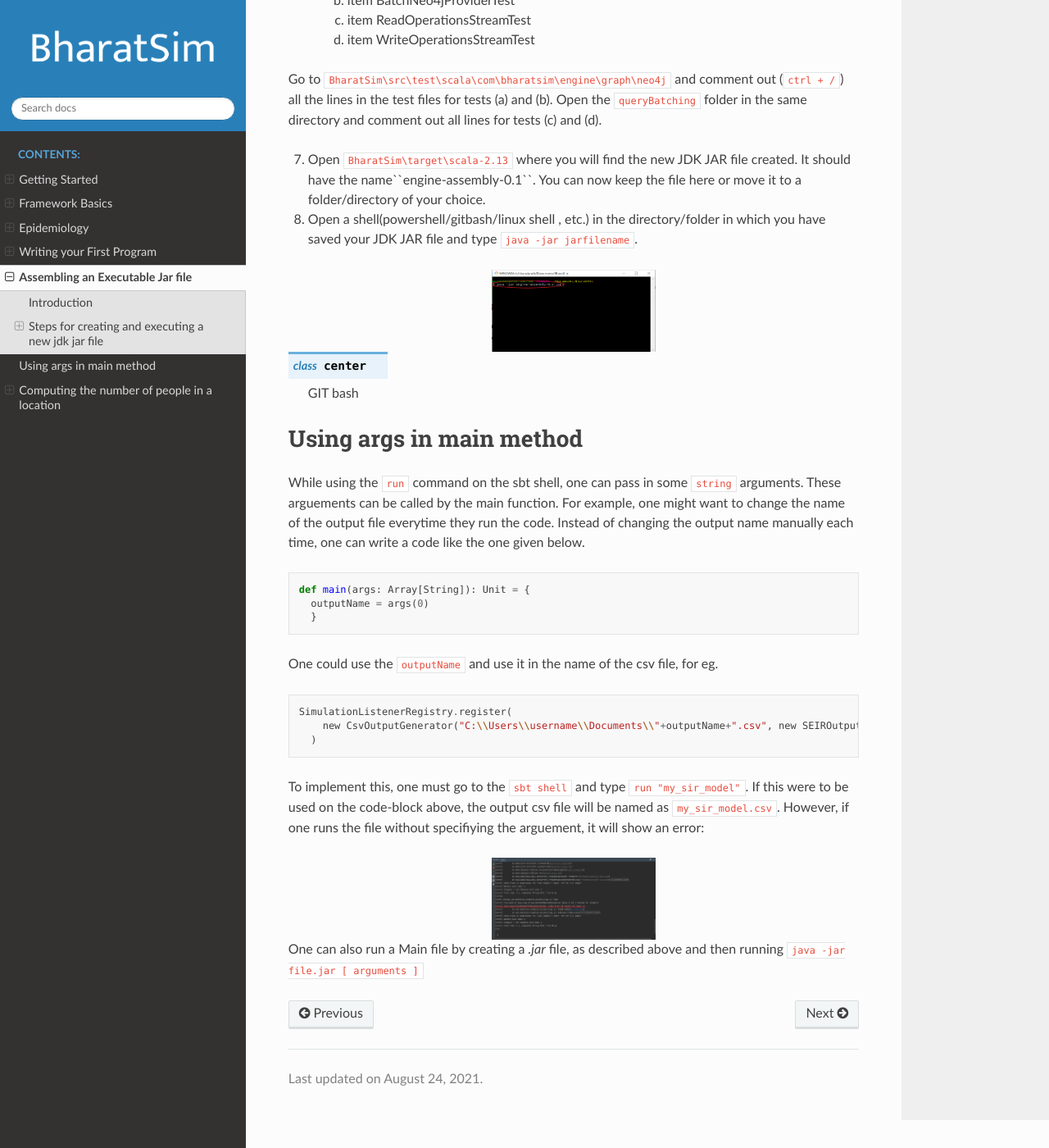
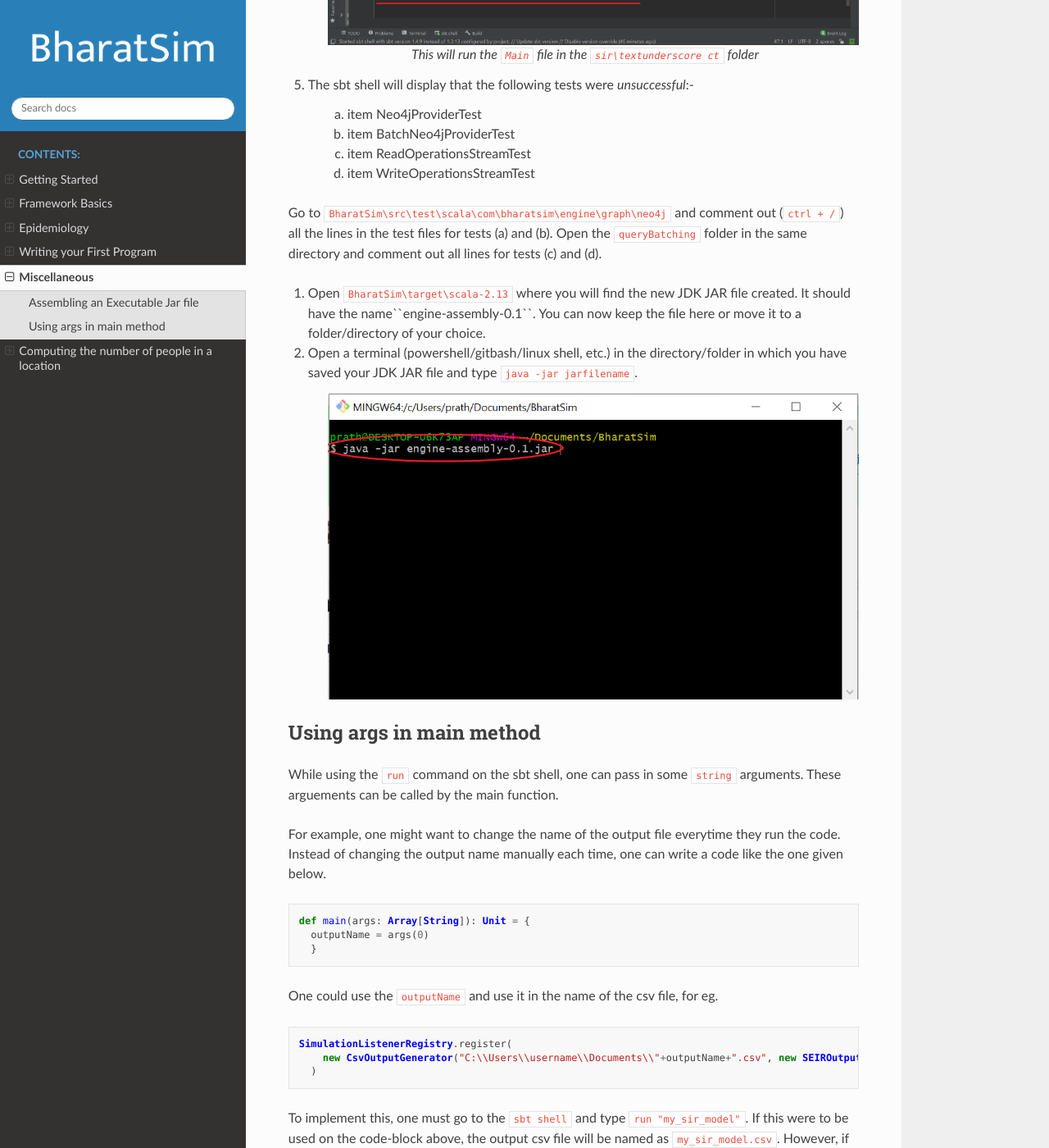
Before and after one commit to aleena-jose/bharatsim-tutorial, a Sphinx documentation site: the page built from source/miscellaneous.rst, in a window 1280 px wide and 1400 px high, scrolled down 933 px. Shown: the whole window at 82% size. Built offline with Sphinx 7.4.7 and the Read the Docs theme 2.0.0, drawn with Linux system fonts in a browser that asks for light colours; some of the changed text lies outside the part shown.

Commit message:
Refactor Miscellaneous

```diff
--- a/source/miscellaneous.rst
+++ b/source/miscellaneous.rst
@@ -1,66 +1,54 @@
+Miscellaneous
+=============
+
 Assembling an Executable Jar file
-===================================
+---------------------------------
 
-Introduction
-------------
-
-This page highlights how you can make a ``jar`` file from any of the models that you create. A ``jar`` file is an executable java file that can be used to run your code
-
-Steps for creating and executing a new jdk jar file
-----------------------------------------------------
+A ``jar`` file is an executable java file that can be used to run your code.
 
 1.  Go to the sbt shell in IntelliJ, and type ``assembly``
 
-.. figure:: _static/images/jar-doc-1.png
-    :width: 200px
-    :align: center
-    :height: 100px
-    :alt: alternate text
-    :figclass: align-center
+    .. figure:: _static/images/jar-doc-1.png
+        :align: center
 
-    sbt shell
+        sbt shell
 
 2. The shell will display all the ``Main.scala`` files which are present in your directory. Select the one you want to run by typing it's index in the shell.
+
 3. The shell will display all the ``Main.scala`` files which are present in your directory. Select the one you want to run by typing it's index in the shell.
+
 4. Alternatively, you can specify which ``Main.scala`` file you want to run in the ``build.sbt`` file by typing the following command :-
 
-.. figure:: _static/images/jar-doc-4.png
-    :width: 200px
-    :align: center
-    :height: 100px
-    :alt: alternate text
-    :figclass: align-center
+    .. figure:: _static/images/jar-doc-4.png
+        :align: center
 
-    This will run the ``Main`` file in the ``sir\textunderscore ct`` folder
+        This will run the ``Main`` file in the ``sir\textunderscore ct`` folder
 
 5. The sbt shell will display that the following tests were *unsuccessful*:-
+
         a. item Neo4jProviderTest
         b. item BatchNeo4jProviderTest
         c. item ReadOperationsStreamTest
         d. item WriteOperationsStreamTest
+
+
 Go to ``BharatSim\src\test\scala\com\bharatsim\engine\graph\neo4j`` and comment out (``ctrl + /``) all the lines in the test files for tests (a) and (b). Open the ``queryBatching`` folder in the same directory and comment out all lines for tests (c) and (d).
 
-7. Open ``BharatSim\target\scala-2.13`` where you will find the new JDK JAR file created. It should have the name``engine-assembly-0.1``. You can now keep the file here or move it to a folder/directory of your choice.
+1. Open ``BharatSim\target\scala-2.13`` where you will find the new JDK JAR file created. It should have the name``engine-assembly-0.1``. You can now keep the file here or move it to a folder/directory of your choice.
 
-8. Open a shell(powershell/gitbash/linux shell , etc.) in the directory/folder in which you have saved your JDK JAR file and type ``java -jar jarfilename``.
+2. Open a terminal (powershell/gitbash/linux shell, etc.) in the directory/folder in which you have saved your JDK JAR file and type ``java -jar jarfilename``.
 
-.. figure:: _static/images/jar-doc-3.png
-    :width: 200px
-    :align: center
-    :height: 100px
-    :alt: alternate text
-    :figclass: align-center
-
-.. class:: center
-
-    GIT bash
+    .. figure:: _static/images/jar-doc-3.png
+        :align: center
 
 Using args in main method
-==========================
+-------------------------
+
 While using the ``run`` command on the sbt shell, one can pass in some ``string`` arguments. These arguements can be called by the main function.
+
 For example, one might want to change the name of the output file everytime they run the code. Instead of changing the output name manually each time, one can write a code like the one given below.
 
-.. code::
+.. code-block:: scala
 
       def main(args: Array[String]): Unit = {
         outputName = args(0)
@@ -68,7 +56,7 @@ For example, one might want to change the name of the output file everytime they
 
 One could use the ``outputName`` and use it in the name of the csv file, for eg.
 
-.. code::
+.. code-block:: scala
 
     SimulationListenerRegistry.register(
         new CsvOutputGenerator("C:\\Users\\username\\Documents\\"+outputName+".csv", new SEIROutputSpec(context))
@@ -77,12 +65,6 @@ One could use the ``outputName`` and use it in the name of the csv file, for eg.
 To implement this, one must go to the ``sbt shell`` and type ``run "my_sir_model"``. If this were to be used on the code-block above, the output csv file will be named as ``my_sir_model.csv``. However, if one runs the file without specifiying the arguement, it will show an error:
 
 .. figure:: _static/images/jar-doc-5.png
-    :width: 200px
     :align: center
-    :height: 100px
-    :alt: alternate text
-    :figclass: align-center
-
-
 
 One can also run a Main file by creating a `.jar` file, as described above and then running ``java -jar file.jar [ arguments ]``
```
